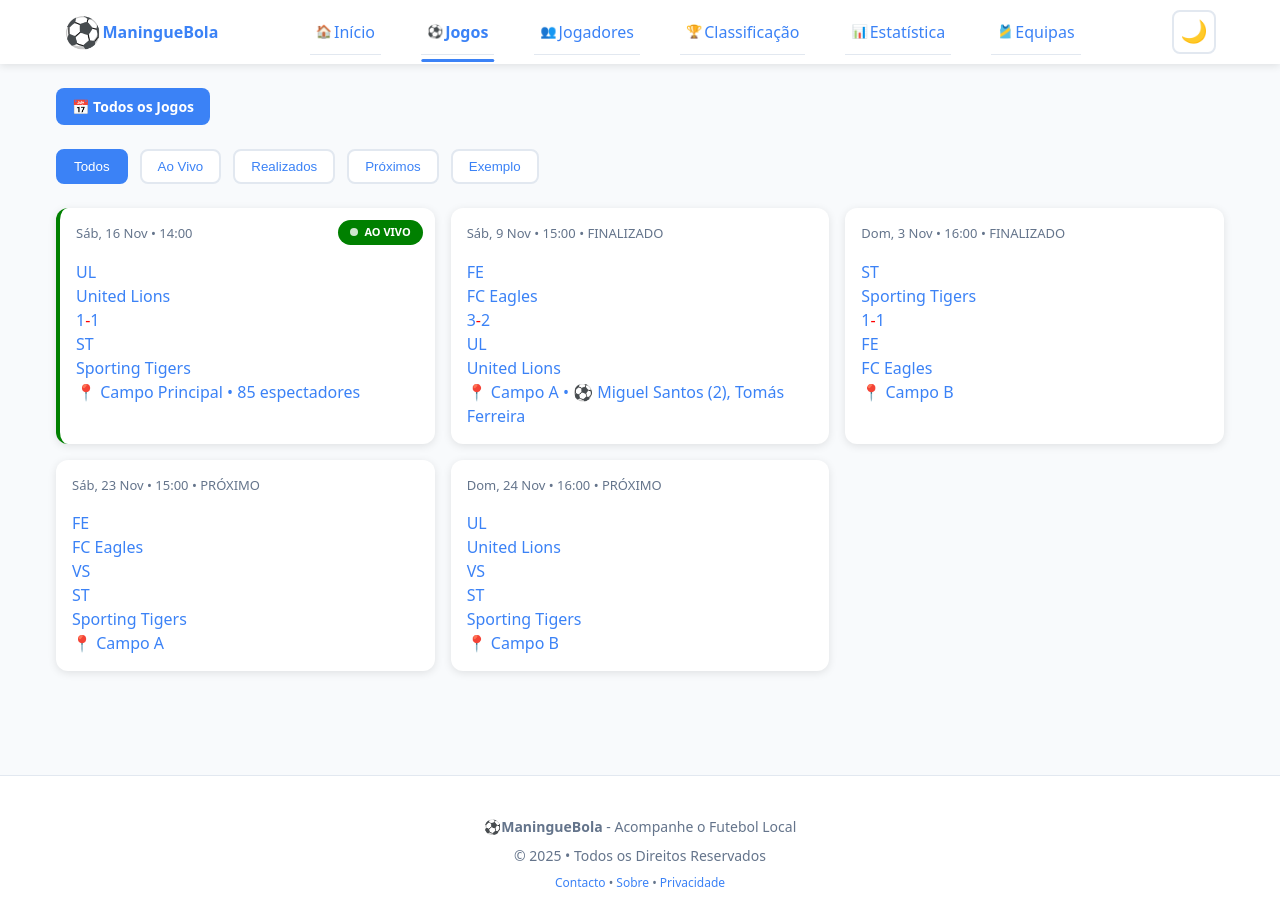
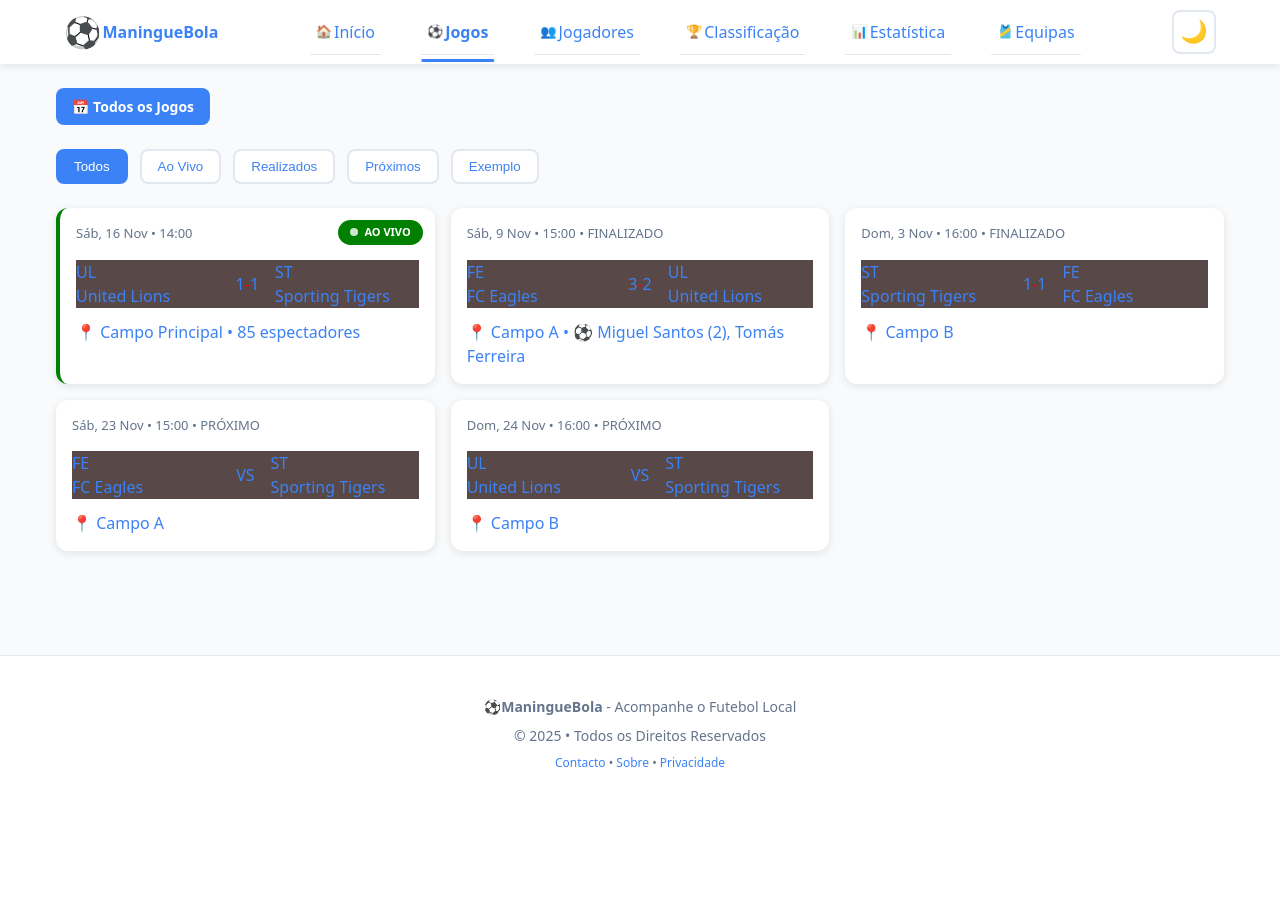
Before and after one commit to Raimundroid/maninguebola, a React (Vite) app: page /jogos in a window 1280 px wide. After the commit the page ends 804 px from the top, so only its background shows below. Built offline with nearby package versions, Linux system fonts and the light colour scheme.

Commit message:
MatchesCard: .grid done

```diff
--- a/src/components/MatchCard/MatchCard.css
+++ b/src/components/MatchCard/MatchCard.css
@@ -46,14 +46,12 @@
 }
 
 .match-card .teams {
-  /* display: grid; */
-  /* teams: {
-      display: "grid",
-      gridTemplateColumns: "1fr auto 1fr",
-      gap: "16px",
-      alignItems: "center",
-      marginBottom: "12px",
-    } */
+  background-color: rgb(88, 72, 72);
+  display: grid;
+  grid-template-columns: 1fr auto 1fr;
+  gap: 16px;
+  align-items: center;
+  margin-bottom: 12px;
 }
 
 .match-card .teams .team {
--- a/src/components/MatchCard/MatchCard.jsx
+++ b/src/components/MatchCard/MatchCard.jsx
@@ -44,8 +44,11 @@ const MatchCard = ({ match }) => {
       </div>
 
       {/* Teams and score section - 3 column grid */}
-      <div /*style={styles.teams}*/ className="teams">
+      <div className="teams">
         {/* Home team (left) */}
+        {/* ------------------------LEFT-------------------------------- */}
+        {/* -------------------------------------------------------- */}
+        {/* -------------------------------------------------------- */}
         <div /*style={styles.team}*/ className="team">
           <div /*style={styles.teamLogo}*/ className="team-logo">
             {homeTeam.abbr}
@@ -55,6 +58,9 @@ const MatchCard = ({ match }) => {
           </div>
         </div>
         {/* Score (center) - shows VS if upcoming, actual score otherwise */}
+        {/* -------------------------------------------------------- */}
+        {/* ------------------------CENTER-------------------------------- */}
+        {/* -------------------------------------------------------- */}
         <div /*style={styles.score}*/ className="score">
           {status === "upcoming" ? (
             <span /*style={styles.vs}*/ className="vs">VS</span>
@@ -71,6 +77,9 @@ const MatchCard = ({ match }) => {
           )}
         </div>
         {/* Away team (right) */}
+        {/* -------------------------------------------------------- */}
+        {/* -------------------------------------------------------- */}
+        {/* ------------------------RIGHT-------------------------------- */}
         <div /*style={styles.team}*/ className="team-name">
           <div /*style={styles.teamLogo}*/ className="team-logo">
             {awayTeam.abbr}
```
